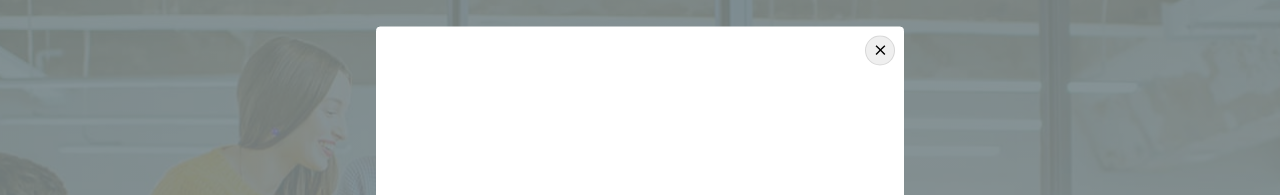
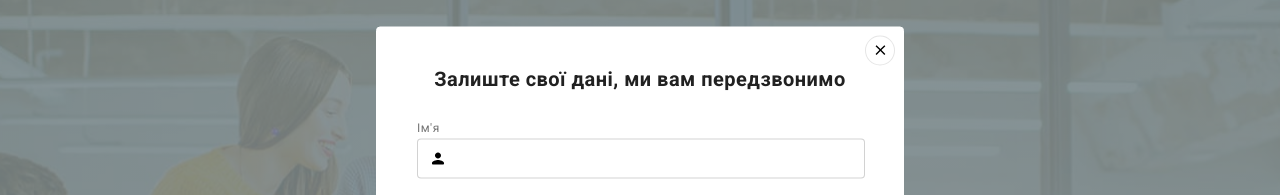
Before and after one commit to NataliiaSav/goit-markup-hw-06, a plain HTML site: page index.html in a window 1280 px wide. Both pictures are taken after a click on the button "Замовити послугу". Shown: the part 83-278 px from the top of the page. Drawn offline with nearby package versions, Linux system fonts and the light colour scheme.

Commit message:
робить форми модалки

```diff
--- a/css/styles.css
+++ b/css/styles.css
@@ -586,8 +586,57 @@ div.icon {
     display: flex;
     justify-content: center;
     align-items: center;
-
+    background-color: var(--primary-white-color);
     border: 1px solid rgba(0, 0, 0, 0.1);
     border-radius: 50%;
 
+    transition: fill 250ms cubic-bezier(0.4, 0, 0.2, 1);
+
 }
+.modal-close:hover,
+.modal-close:focus {
+    fill: var(--accent-color);
+}
+.modal-title {
+    padding-top: 40px;
+    padding-bottom: 30px;
+
+    font-weight: 700;
+    font-size: 20px;
+    line-height: 1.15;
+    text-align: center;
+    color: var(--title-color);
+}
+.modal-form {
+    position: relative;
+}
+.modal-label {
+    display: flex;
+    flex-direction: column;
+    margin-left: 40px;
+    font-size: 12px;
+    line-height: 1.17;
+    letter-spacing: 0.01;
+}
+.modal-input {
+    display: flex;
+    width: 448px;
+    height: 40px;
+    margin-top: 4px;
+    padding-left: 35px;
+    outline: none;
+    border: 1px solid rgba(33, 33, 33, 0.2);
+    border-radius: 4px;
+    fill: currentColor;
+}
+.modal-icon {
+    position: absolute;
+    top: 50%;
+    left: 52px;
+}
+.modal-input:focus {
+    border-color: var(--accent-color);
+   }
+.modal-input:focus + .modal-icon {
+    fill: var(--accent-color);
+}
--- a/index.html
+++ b/index.html
@@ -404,6 +404,17 @@
             <use href="./images/icons.svg#close"></use>
           </svg>
         </button>
+        <p class="modal-title">Залиште свої дані, ми вам передзвонимо</p>
+        <form>
+          <div class="modal-form">
+            <label for="name" class="modal-label">Ім'я
+            <input type="text" name="name" id="name" class="modal-input"/>
+            </label>
+            <svg class="modal-icon" width="18" height="18">
+              <use href="./images/icons.svg#person"></use>
+            </svg>
+          </div>
+        </form>
       </div>
     </div>
     <script src="./js/modal.js"></script>
```
